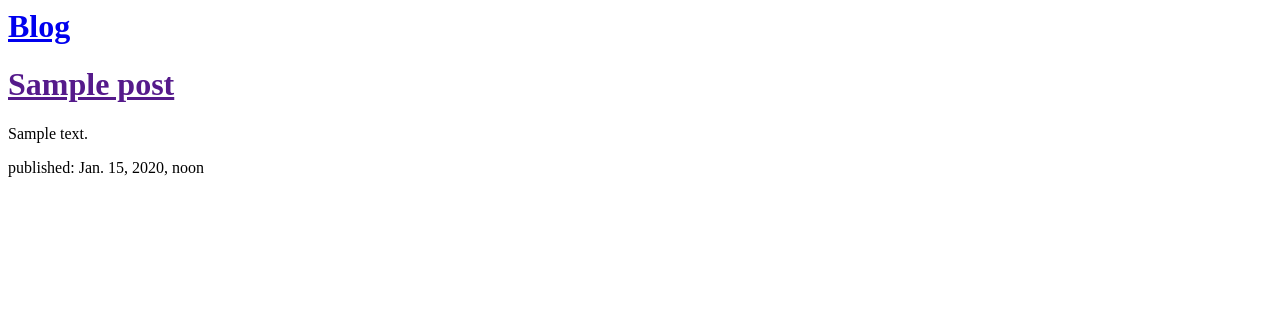
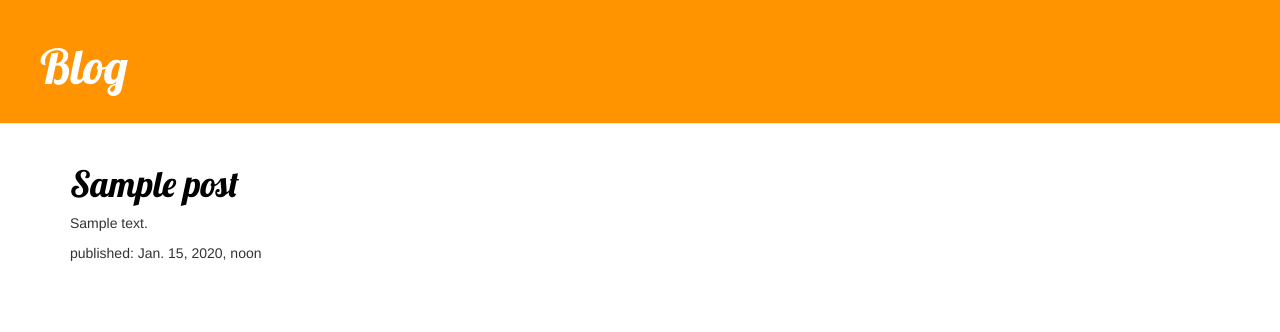
Before and after one commit to gopjak36/my-first-blog, a Django app: template blog/templates/blog/post_list.html in a window 1280 px wide. Shown: the top 332 px of the page. Run offline with Django 3.2, Linux system fonts and the light colour scheme; the template is opened without the code that fills it: values that come from a table or form of the project are taken from there, others are empty; tables that the repository leaves empty hold one stand-in row (values such as "Sample post"); some libraries are stand-ins or nearby versions.

Commit message:
Added view and template for detail blog post as well as CSS fot the site.

```diff
--- /dev/null
+++ b/blog/static/css/blog.css
@@ -0,0 +1,47 @@
+.page-header {
+  background-color: #ff9400;
+  margin-top: 0;
+  padding: 20px 20px 20px 40px;
+}
+
+.page-header h1, .page-header h1 a, .page-header h1 a:visited, .page-header h1 a:active{
+  color:#ffffff;
+  font-size: 36pt;
+  text-decoration: none;
+}
+
+.date{
+  margin-left: 40px;
+}
+
+h1, h2, h3, h4 {
+  font-family: 'Lobster', cursive;
+}
+
+.date {
+  float: right;
+  color: #828282;
+}
+
+.save {
+  float: right;
+}
+
+.post-form textarea, .post-form input {
+  width: 100%;
+}
+
+.top-menu, .top-menu:hover, .top-menu:visited{
+  color:#ffffff;
+  float:right;
+  font-size: 26pt;
+  margin-right: 20px;
+}
+
+.post{
+  margin-bottom: 70px;
+}
+
+.post h1 a, .post h1 a:visited{
+  color: #000000;
+}
--- /dev/null
+++ b/blog/templates/blog/base.html
@@ -0,0 +1,30 @@
+{% load staticfiles %}
+
+<html>
+
+  <head>
+    <title>Blog</title>
+    <link rel="stylesheet" href="//maxcdn.bootstrapcdn.com/bootstrap/3.2.0/css/bootstrap.min.css">
+    <link rel="stylesheet" href="//maxcdn.bootstrapcdn.com/bootstrap/3.2.0/css/bootstrap-theme.min.css">
+    <link rel="stylesheet" href="{% static 'css/blog.css' %}">
+    <link href="https://fonts.googleapis.com/css?family=Lobster&subset=latin,latin-ext" rel="stylesheet" type="text/css">
+  </head>
+
+  <body>
+
+    <div class="page-header">
+    <h1><a href="/">Blog</a></h1>
+    </div>
+
+    <div class="content container">
+      <div class="row">
+        <div class="col-md-8">
+          {% block content%}
+          {% endblock %}
+        </div>
+      </div>
+    </div>
+
+  </body>
+
+</html>
--- a/blog/templates/blog/post_list.html
+++ b/blog/templates/blog/post_list.html
@@ -1,23 +1,11 @@
-<html>
+{% extends 'blog/base.html' %}
 
-  <head>
-    <title>Blog</title>
-  </head>
-
-  <body>
-
-    <div>
-      <h1><a href='/'>Blog</a></h1>
-    </div>
-
+  {% block content %}
     {% for post in posts %}
-      <div>
-        <h1><a href=''>{{ post.title }}</a></h1>
+      <div class="post">
+        <h1><a href="{% url 'post_detail' pk=post.pk %}">{{ post.title }}</a></h1>
         <p>{{ post.text|linebreaksbr }}</p>
-        <p>published: {{ post.published_date }}</p>
+        <div clss="date">published: {{ post.published_date }}</div>
       </div>
     {% endfor %}
-
-  </body>
-
-</html>
+  {% endblock %}
--- a/blog/urls.py
+++ b/blog/urls.py
@@ -3,4 +3,5 @@ from . import views
 
 urlpatterns = [
     url(r'^$', views.post_list, name='post_list'),
+    url(r'^post/(?P<pk>[0-9]+)/$', views.post_detail, name='post_detail'),
 ]
--- a/blog/views.py
+++ b/blog/views.py
@@ -1,7 +1,11 @@
-from django.shortcuts import render
+from django.shortcuts import render, get_object_or_404
 from django.utils import timezone
 from .models import Post
 
 def post_list(request):
     posts = Post.objects.filter(published_date__lte=timezone.now()).order_by('published_date')
     return render(request, 'blog/post_list.html', {'posts': posts})
+
+def post_detail(request, pk):
+    post = get_object_or_404(Post, pk=pk)
+    return render(request, 'blog/post_detail.html',{'post': post})
```
Also changed, not shown: blog/templates/blog/post_detail.html (added, +11 -0 lines).
